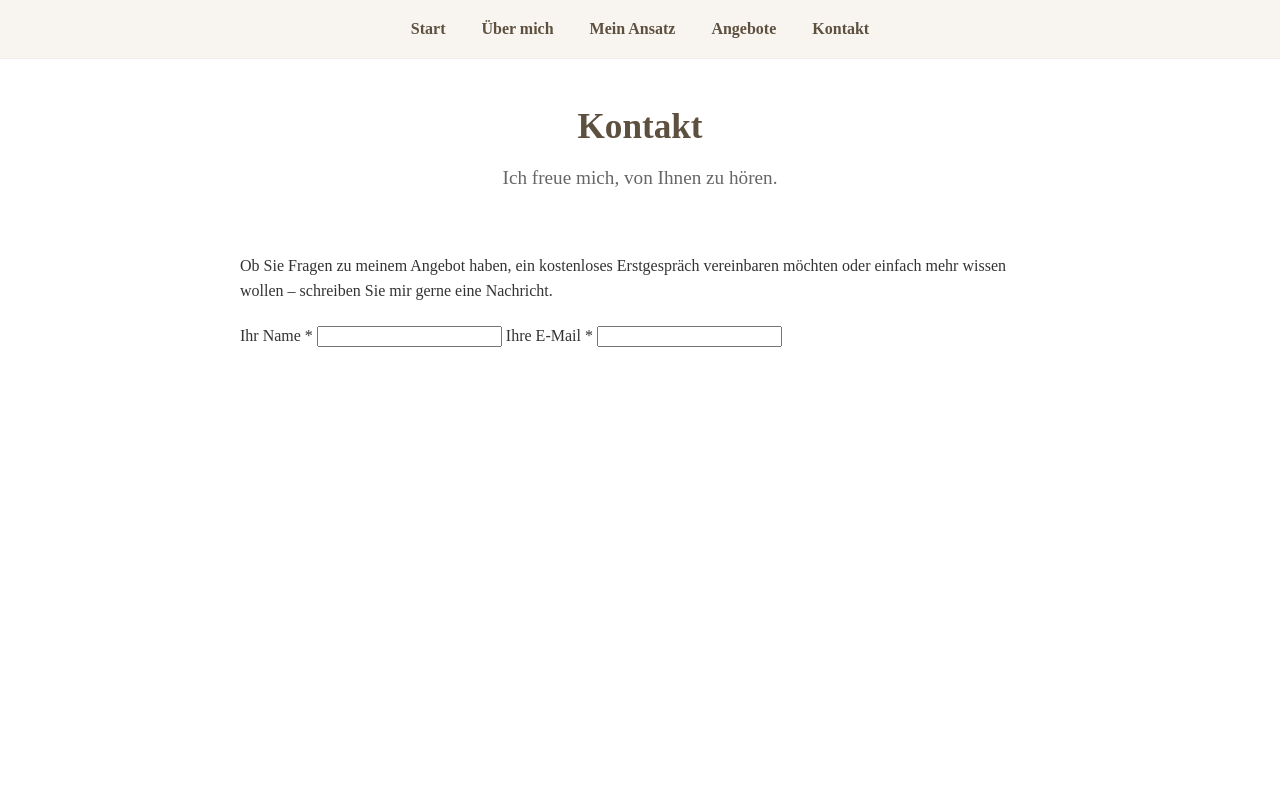
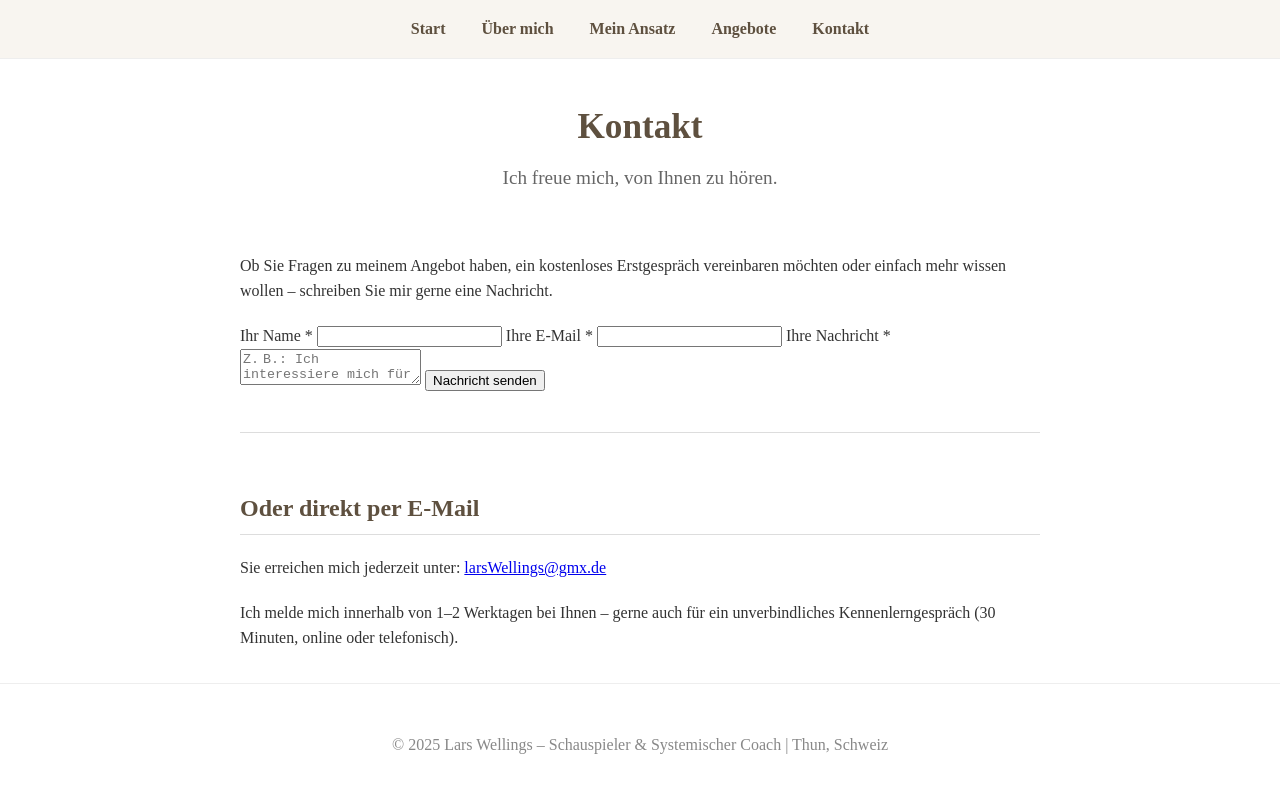
Before and after one commit to larswellings/lars-wellings-coaching, a plain HTML site: page kontakt.html in a window 1280 px wide. Drawn offline with Linux system fonts and the light colour scheme.

Commit message:
Update kontakt.html

```diff
--- a/kontakt.html
+++ b/kontakt.html
@@ -42,4 +42,29 @@
         <label for="email">Ihre E-Mail *</label>
         <input type="email" id="email" name="email" required>
 
-        <label
+        <label for="message">Ihre Nachricht *</label>
+        <textarea id="message" name="message" placeholder="Z. B.: Ich interessiere mich für ein Erstgespräch oder habe Fragen zu Ihrem Coaching-Angebot."></textarea>
+
+        <button type="submit">Nachricht senden</button>
+      </form>
+    </div>
+
+    <section style="margin-top: 2.5rem; padding-top: 1.5rem; border-top: 1px solid #ddd;">
+      <h2>Oder direkt per E-Mail</h2>
+      <p>
+        Sie erreichen mich jederzeit unter:
+        <a href="mailto:larsWellings@gmx.de">larsWellings@gmx.de</a>
+      </p>
+      <p>
+        Ich melde mich innerhalb von 1–2 Werktagen bei Ihnen – gerne auch für ein unverbindliches Kennenlerngespräch (30 Minuten, online oder telefonisch).
+      </p>
+    </section>
+
+  </main>
+
+  <footer>
+    <p>© 2025 Lars Wellings – Schauspieler & Systemischer Coach | Thun, Schweiz</p>
+  </footer>
+
+</body>
+</html>
```
